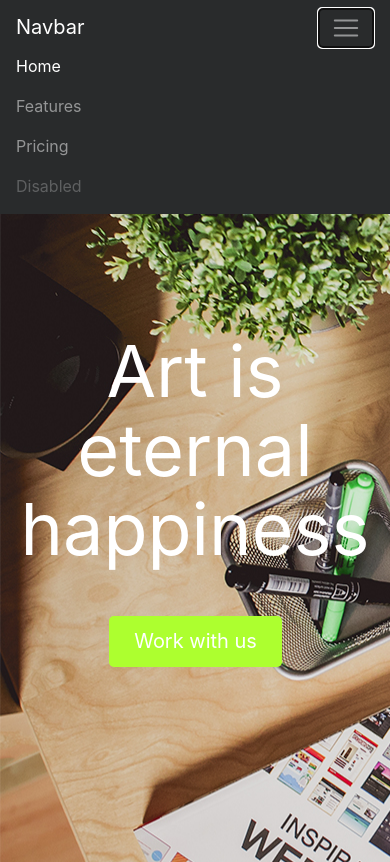
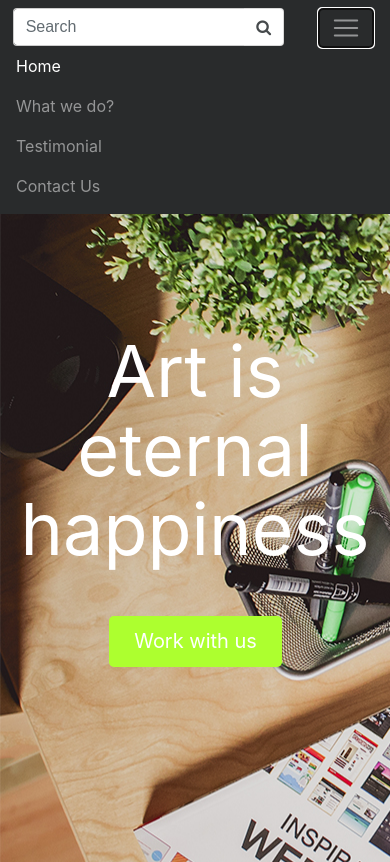
Before and after one commit to LucasCruceru/Switch, a plain HTML site: page index.html in a window 390 px wide. Both pictures are taken after a click on the button "Toggle navigation". Drawn offline with Linux system fonts and the light colour scheme.

Commit message:
Added some stuff

```diff
--- a/assets/css/style.css
+++ b/assets/css/style.css
@@ -18,11 +18,20 @@
 
 .button-cust {
     background-color: greenyellow;
-    border-radius: -webkit-border-radius: 16px;
-  -moz-border-radius: 16px;
-  border-radius: 16px;
 }
 .center-white-text{
     text-align: center;
     color: white;
 }
+.stylish-input-group .input-group-addon{
+    background: white !important;
+}
+.stylish-input-group .form-control{
+    border-right:0;
+    box-shadow:0 0 0;
+    border-color:#ccc;
+}
+.stylish-input-group button{
+    border:0;
+    background:transparent;
+}
--- a/index.html
+++ b/index.html
@@ -10,6 +10,7 @@
 
     <link rel="stylesheet" href="assets/css/style.css?v=1.0">
     <link rel="stylesheet" href="assets/bootstrap/css/bootstrap.min.css">
+    <link rel="stylesheet" href="assets/font-awesome/css/font-awesome.min.css"
 
 </head>
 
@@ -17,23 +18,36 @@
 
 
 <nav class="navbar navbar-toggleable-md navbar-inverse bg-inverse">
-  <button class="navbar-toggler navbar-toggler-right" type="button" data-toggle="collapse" data-target="#navbarNav" aria-controls="navbarNav" aria-expanded="false" aria-label="Toggle navigation">
+    <div class="row">
+
+        <div id="imaginary_container" style="margin-left:3%; width: 70%">
+            <div class="input-group stylish-input-group">
+                <input type="text" class="form-control" placeholder="Search">
+                <span class="input-group-addon">
+                <a><span class="fa fa-search"></span></a>
+            </span>
+            </div>
+        </div>
+
+        <button class="navbar-toggler navbar-toggler-right" type="button" data-toggle="collapse"
+                data-target="#navbarNav" aria-controls="navbarNav" aria-expanded="false" aria-label="Toggle navigation">
             <span class="navbar-toggler-icon"></span>
         </button>
-  <a class="navbar-brand" href="#">Navbar</a>
+
+    </div>
     <div class="collapse navbar-collapse" id="navbarNav">
         <ul class="navbar-nav">
             <li class="nav-item active">
                 <a class="nav-link" href="#">Home <span class="sr-only">(current)</span></a>
             </li>
             <li class="nav-item">
-        <a class="nav-link" href="#">Features</a>
+                <a class="nav-link" href="#">What we do?</a>
             </li>
             <li class="nav-item">
-        <a class="nav-link" href="#">Pricing</a>
+                <a class="nav-link" href="#">Testimonial</a>
             </li>
             <li class="nav-item">
-        <a class="nav-link disabled" href="#">Disabled</a>
+                <a class="nav-link" href="#">Contact Us</a>
             </li>
         </ul>
     </div>
@@ -41,8 +55,10 @@
 
 
 <div class="background-jumbo">
-  <h3 class="display-3 center-white-text" style="padding-top: 30%; padding-bottom: 10%"><b>Art is eternal happiness</b></h3>
-      <a class="btn btn-lg button-cust center-white-text" href="#" role="button" style= "margin-bottom: 50%; margin-left: 28%">Work with us</a>
+    <h3 class="display-3 center-white-text" style="padding-top: 30%; padding-bottom: 10%"><b>Art is eternal
+        happiness</b></h3>
+    <a class="btn btn-lg button-cust center-white-text" href="#" role="button"
+       style="margin-bottom: 50%; margin-left: 28%; ">Work with us</a>
 </div>
 
 <script src="assets/jquery-3.2.1.min.js"></script>
```
Also changed, not shown: assets/js/script.js (+8 -0 lines). Lines whose indentation alone changed are shown as unchanged.
